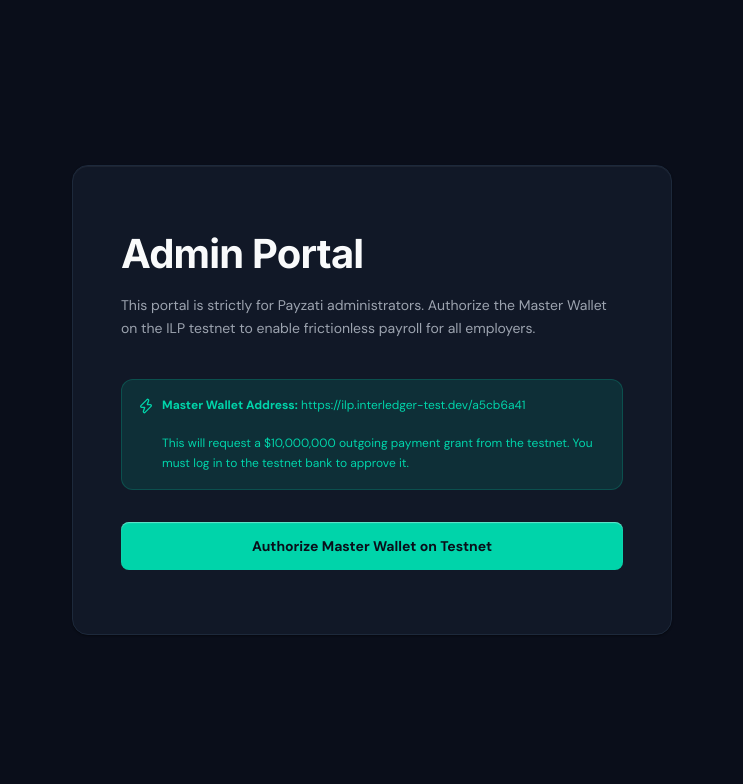
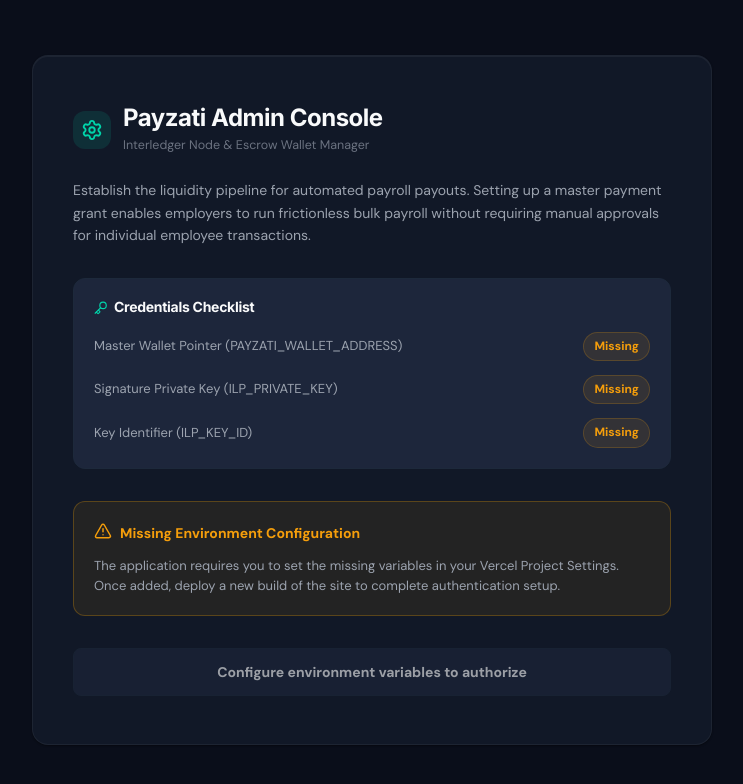
Before and after one commit to Iyinoluwa-Babarinde/payzati, a Next.js app: page /admin in a window 1280 px wide. Shown: the top 784 px of the page, without its empty margins (268-1011 px from the left). Built offline with nearby package versions, Linux system fonts and the light colour scheme; no server answers.

Commit message:
Support dynamic debit limits in admin console, normalize payment pointers starting with $, and improve error messages

```diff
--- a/src/app/admin/page.tsx
+++ b/src/app/admin/page.tsx
@@ -1,57 +1,219 @@
 'use client';
 
-import { useState } from 'react';
-import { initiateMasterAuthorization } from './actions';
-import { Zap } from 'lucide-react';
+import { useState, useEffect } from 'react';
+import { initiateMasterAuthorization, getAdminConfigStatus } from './actions';
+import {
+  Zap,
+  ShieldCheck,
+  AlertTriangle,
+  Key,
+  Layers,
+  Settings,
+  Info,
+  ChevronRight,
+  RefreshCw
+} from 'lucide-react';
 
 export default function AdminPortal() {
+  const [config, setConfig] = useState<any>(null);
   const [loading, setLoading] = useState(false);
+  const [checking, setChecking] = useState(true);
   const [error, setError] = useState('');
+  const [limitUSD, setLimitUSD] = useState<number>(1000); // Default to $1000 for standard testing
+
+  const fetchConfig = async () => {
+    setChecking(true);
+    setError('');
+    try {
+      const status = await getAdminConfigStatus();
+      setConfig(status);
+    } catch (e: any) {
+      setError('Failed to fetch admin config status: ' + e.message);
+    }
+    setChecking(false);
+  };
+
+  useEffect(() => {
+    fetchConfig();
+  }, []);
 
   const handleAuthorize = async () => {
     setLoading(true);
     setError('');
     try {
-      const redirectUrl = await initiateMasterAuthorization();
+      const redirectUrl = await initiateMasterAuthorization(limitUSD);
       if (redirectUrl) {
         window.location.href = redirectUrl;
       }
     } catch (e: any) {
-      setError(e.message);
+      console.error(e);
+      // Catch production next.js server action exceptions gracefully
+      const errorMsg = e.message || '';
+      if (errorMsg.includes('Server Components render') || errorMsg.includes('digest')) {
+        setError(
+          'Authorization request failed on the server. This usually means the Interledger key signature or wallet address is invalid, or the testnet bank could not be reached. Double-check your Vercel credentials.'
+        );
+      } else {
+        setError(e.message || 'An unexpected error occurred during authorization.');
+      }
       setLoading(false);
     }
   };
 
+  if (checking) {
     return (
-    <div style={{ height: '100vh', width: '100vw', background: 'var(--bg-primary)', display: 'flex', alignItems: 'center', justifyContent: 'center', padding: '2rem' }}>
-      <div className="card" style={{ maxWidth: '600px', width: '100%', padding: '4rem 3rem', background: 'var(--elevation-1)', border: '1px solid var(--border-default)', borderRadius: 'var(--radius-lg)' }}>
-        <h1 style={{ fontSize: 'var(--text-lg)', marginBottom: '1rem', fontWeight: 700 }}>Admin Portal</h1>
-        <p style={{ color: 'var(--text-secondary)', marginBottom: '2.5rem', lineHeight: '1.6' }}>
-          This portal is strictly for Payzati administrators. Authorize the Master Wallet on the ILP testnet to enable frictionless payroll for all employers.
-        </p>
+      <div style={{ height: '100vh', width: '100vw', background: 'var(--bg-primary)', display: 'flex', alignItems: 'center', justifyContent: 'center' }}>
+        <div style={{ textAlign: 'center', display: 'flex', flexDirection: 'column', gap: '1rem', alignItems: 'center' }}>
+          <RefreshCw className="animate-spin" size={24} color="var(--accent-teal)" />
+          <span style={{ fontSize: '0.9rem', color: 'var(--text-secondary)' }}>Verifying Vercel Environment Configuration...</span>
+        </div>
+      </div>
+    );
+  }
 
-        <div style={{ background: 'var(--accent-teal-dim)', border: '1px solid rgba(0,212,170,0.2)', borderRadius: 'var(--radius-md)', padding: '1rem', marginBottom: '2rem', fontSize: 'var(--text-xs)', color: 'var(--accent-teal)', display: 'flex', gap: '8px', alignItems: 'flex-start' }}>
-          <Zap size={16} style={{ flexShrink: 0, marginTop: '2px' }} />
+  // Detect missing keys
+  const isConfigIncomplete = !config?.walletAddress || !config?.hasPrivateKey || !config?.hasKeyId;
+
+  return (
+    <div style={{ minHeight: '100vh', width: '100vw', background: 'var(--bg-primary)', display: 'flex', alignItems: 'center', justifyContent: 'center', padding: '2rem 1rem' }}>
+      <div className="card" style={{ maxWidth: '680px', width: '100%', padding: '3rem 2.5rem', background: 'var(--elevation-1)', border: '1px solid var(--border-subtle)', borderRadius: 'var(--radius-lg)' }}>
+
+        {/* Header */}
+        <div style={{ display: 'flex', alignItems: 'center', gap: '12px', marginBottom: '1.5rem' }}>
+          <div style={{ background: 'var(--accent-teal-dim)', padding: '8px', borderRadius: 'var(--radius-md)', display: 'flex', alignItems: 'center', justifyContent: 'center' }}>
+            <Settings size={22} color="var(--accent-teal)" />
+          </div>
           <div>
-            <strong>Master Wallet Address:</strong> {process.env.NEXT_PUBLIC_PAYZATI_WALLET_ADDRESS || 'https://ilp.interledger-test.dev/a5cb6a41'}<br/><br/>
-            This will request a $10,000,000 outgoing payment grant from the testnet. You must log in to the testnet bank to approve it.
+            <h1 style={{ fontSize: '1.5rem', fontWeight: 700, margin: 0 }}>Payzati Admin Console</h1>
+            <span style={{ fontSize: '0.78125rem', color: 'var(--text-tertiary)' }}>Interledger Node & Escrow Wallet Manager</span>
           </div>
         </div>
 
+        <p style={{ color: 'var(--text-secondary)', marginBottom: '2rem', lineHeight: '1.6', fontSize: 'var(--text-sm)' }}>
+          Establish the liquidity pipeline for automated payroll payouts. Setting up a master payment grant
+          enables employers to run frictionless bulk payroll without requiring manual approvals for individual employee transactions.
+        </p>
+
+        {/* Configuration Status Card */}
+        <div style={{ background: 'var(--elevation-2)', border: '1px solid var(--border-default)', borderRadius: 'var(--radius-md)', padding: '1.25rem', marginBottom: '2rem' }}>
+          <h3 style={{ fontSize: '0.875rem', marginBottom: '1rem', display: 'flex', alignItems: 'center', gap: '6px' }}>
+            <Key size={14} color="var(--accent-teal)" /> Credentials Checklist
+          </h3>
+
+          <div style={{ display: 'flex', flexDirection: 'column', gap: '0.875rem' }}>
+            <div style={{ display: 'flex', justifyContent: 'space-between', alignItems: 'center', fontSize: '0.8125rem' }}>
+              <span style={{ color: 'var(--text-secondary)' }}>Master Wallet Pointer (PAYZATI_WALLET_ADDRESS)</span>
+              {config?.walletAddress ? (
+                <span style={{ color: 'var(--accent-teal)', fontFamily: 'var(--font-mono)', fontSize: '0.75rem' }}>{config.walletAddress}</span>
+              ) : (
+                <span className="badge badge-warning" style={{ color: 'var(--status-warning)' }}>Missing</span>
+              )}
+            </div>
+
+            <div style={{ display: 'flex', justifyContent: 'space-between', alignItems: 'center', fontSize: '0.8125rem' }}>
+              <span style={{ color: 'var(--text-secondary)' }}>Signature Private Key (ILP_PRIVATE_KEY)</span>
+              {config?.hasPrivateKey ? (
+                <span style={{ color: 'var(--accent-teal)', fontWeight: 600 }}>Active</span>
+              ) : (
+                <span className="badge badge-warning" style={{ color: 'var(--status-warning)' }}>Missing</span>
+              )}
+            </div>
+
+            <div style={{ display: 'flex', justifyContent: 'space-between', alignItems: 'center', fontSize: '0.8125rem' }}>
+              <span style={{ color: 'var(--text-secondary)' }}>Key Identifier (ILP_KEY_ID)</span>
+              {config?.hasKeyId ? (
+                <span style={{ color: 'var(--accent-teal)', fontWeight: 600 }}>Configured</span>
+              ) : (
+                <span className="badge badge-warning" style={{ color: 'var(--status-warning)' }}>Missing</span>
+              )}
+            </div>
+          </div>
+        </div>
+
+        {/* Missing configuration alerts */}
+        {isConfigIncomplete ? (
+          <div style={{ padding: '1.25rem', background: 'rgba(255,170,0,0.08)', border: '1px solid rgba(255,170,0,0.25)', borderRadius: 'var(--radius-md)', color: 'var(--status-warning)', fontSize: 'var(--text-sm)', marginBottom: '2rem' }}>
+            <div style={{ display: 'flex', gap: '8px', alignItems: 'flex-start', marginBottom: '0.75rem' }}>
+              <AlertTriangle size={18} style={{ flexShrink: 0 }} />
+              <strong>Missing Environment Configuration</strong>
+            </div>
+            <p style={{ color: 'var(--text-secondary)', fontSize: '0.8125rem', lineHeight: '1.5', margin: 0 }}>
+              The application requires you to set the missing variables in your Vercel Project Settings.
+              Once added, deploy a new build of the site to complete authentication setup.
+            </p>
+          </div>
+        ) : (
+          <>
+            {/* Interactive Limit Selector */}
+            <div style={{ background: 'var(--elevation-2)', border: '1px solid var(--border-default)', borderRadius: 'var(--radius-md)', padding: '1.5rem', marginBottom: '2rem' }}>
+              <div style={{ display: 'flex', justifyContent: 'space-between', alignItems: 'center', marginBottom: '1rem' }}>
+                <label htmlFor="limit-select" style={{ fontSize: '0.875rem', fontWeight: 600 }}>Set Outgoing Payment Cap</label>
+                <select
+                  id="limit-select"
+                  value={limitUSD}
+                  onChange={(e) => setLimitUSD(Number(e.target.value))}
+                  style={{
+                    background: 'var(--elevation-1)',
+                    border: '1px solid var(--border-subtle)',
+                    color: '#ffffff',
+                    padding: '0.35rem 0.75rem',
+                    borderRadius: 'var(--radius-sm)',
+                    fontSize: '0.8125rem',
+                    cursor: 'pointer',
+                    outline: 'none'
+                  }}
+                >
+                  <option value={100}>$100.00 (Single Transaction testing)</option>
+                  <option value={1000}>$1,000.00 (Recommended Sandbox Limit)</option>
+                  <option value={10000}>$10,000.00 (Business payroll test)</option>
+                  <option value={100000}>$100,000.00 (Medium Enterprise cap)</option>
+                  <option value={10000000}>$10,000,000.00 (Maximum platform allowance)</option>
+                </select>
+              </div>
+
+              {/* Informative explanation about how the limit works */}
+              <div style={{ display: 'flex', gap: '8px', background: 'rgba(255,255,255,0.02)', padding: '1rem', borderRadius: 'var(--radius-sm)', border: '1px solid rgba(255,255,255,0.05)' }}>
+                <Info size={16} color="var(--accent-teal)" style={{ flexShrink: 0, marginTop: '2px' }} />
+                <div style={{ fontSize: '0.78125rem', color: 'var(--text-secondary)', lineHeight: '1.4' }}>
+                  <strong>How does this cap work?</strong><br />
+                  This is a <strong>direct debit mandate</strong> limit. It authorizes Payzati to execute payments on your behalf up to a cumulative maximum of <strong>${limitUSD.toLocaleString()}</strong> over the lifetime of this key.
+                  <span style={{ color: 'var(--accent-teal)' }}> You do NOT need this amount deposited in your account.</span> It is simply a budget limit for security.
+                </div>
+              </div>
+            </div>
+          </>
+        )}
+
         {error && (
-          <div style={{ padding: '1rem', background: 'var(--status-error)', color: 'white', borderRadius: 'var(--radius-md)', marginBottom: '2rem' }}>
-            <strong>Error: </strong> {error}
+          <div style={{ padding: '1.25rem', background: 'rgba(235,94,85,0.1)', border: '1px solid rgba(235,94,85,0.3)', color: 'var(--status-error)', borderRadius: 'var(--radius-md)', marginBottom: '2rem', fontSize: 'var(--text-sm)' }}>
+            <div style={{ display: 'flex', gap: '8px', alignItems: 'center', marginBottom: '0.5rem' }}>
+              <AlertTriangle size={16} />
+              <strong>Authorization Failed</strong>
+            </div>
+            <p style={{ margin: 0, fontSize: '0.8125rem', color: 'var(--text-secondary)', lineHeight: '1.5' }}>{error}</p>
           </div>
         )}
 
+        {/* Action Button */}
+        {isConfigIncomplete ? (
+          <button
+            className="btn btn-secondary btn-lg"
+            disabled
+            style={{ width: '100%', cursor: 'not-allowed', opacity: 0.6 }}
+          >
+            Configure environment variables to authorize
+          </button>
+        ) : (
           <button
             className="btn btn-primary btn-lg"
             onClick={handleAuthorize}
             disabled={loading}
-          style={{ width: '100%' }}
+            style={{ width: '100%', display: 'flex', justifyContent: 'center', alignItems: 'center', gap: '6px' }}
           >
-          {loading ? 'Requesting Grant...' : 'Authorize Master Wallet on Testnet'}
+            {loading ? 'Initiating Handshake...' : 'Authorize Master Wallet on Testnet'} <ChevronRight size={18} />
           </button>
+        )}
+
       </div>
     </div>
   );
--- a/src/lib/ilp/client.ts
+++ b/src/lib/ilp/client.ts
@@ -9,6 +9,17 @@
 let authenticatedClient: AuthenticatedClient | null = null;
 let unauthenticatedClient: UnauthenticatedClient | null = null;
 
+export function normalizePaymentPointer(pointer: string): string {
+  if (!pointer) return '';
+  let url = pointer.trim();
+  if (url.startsWith('$')) {
+    url = 'https://' + url.substring(1);
+  } else if (!url.startsWith('http://') && !url.startsWith('https://')) {
+    url = 'https://' + url;
+  }
+  return url;
+}
+
 export async function getUnauthenticatedClient(): Promise<UnauthenticatedClient> {
   if (!unauthenticatedClient) {
     unauthenticatedClient = await createUnauthenticatedClient({ validateResponses: false });
@@ -18,14 +29,16 @@
 
 export async function getAuthenticatedClient(): Promise<AuthenticatedClient | null> {
   if (authenticatedClient) return authenticatedClient;
-  const walletAddress = process.env.PAYZATI_WALLET_ADDRESS;
+  const rawWalletAddress = process.env.PAYZATI_WALLET_ADDRESS;
   const privateKey = process.env.ILP_PRIVATE_KEY;
   const keyId = process.env.ILP_KEY_ID;
 
-  if (!walletAddress || !privateKey || !keyId) {
+  if (!rawWalletAddress || !privateKey || !keyId) {
     console.warn('[ILP] Missing credentials — unable to create authenticated client');
     return null;
   }
+
+  const walletAddress = normalizePaymentPointer(rawWalletAddress);
 
   try {
     const keyObject = crypto.createPrivateKey({
```
Also changed, not shown: src/app/admin/actions.ts (+20 -6 lines), src/app/admin/callback/actions.ts (+4 -3 lines), src/lib/ilp/payments.ts (+5 -2 lines). Lines whose indentation alone changed are shown as unchanged.
